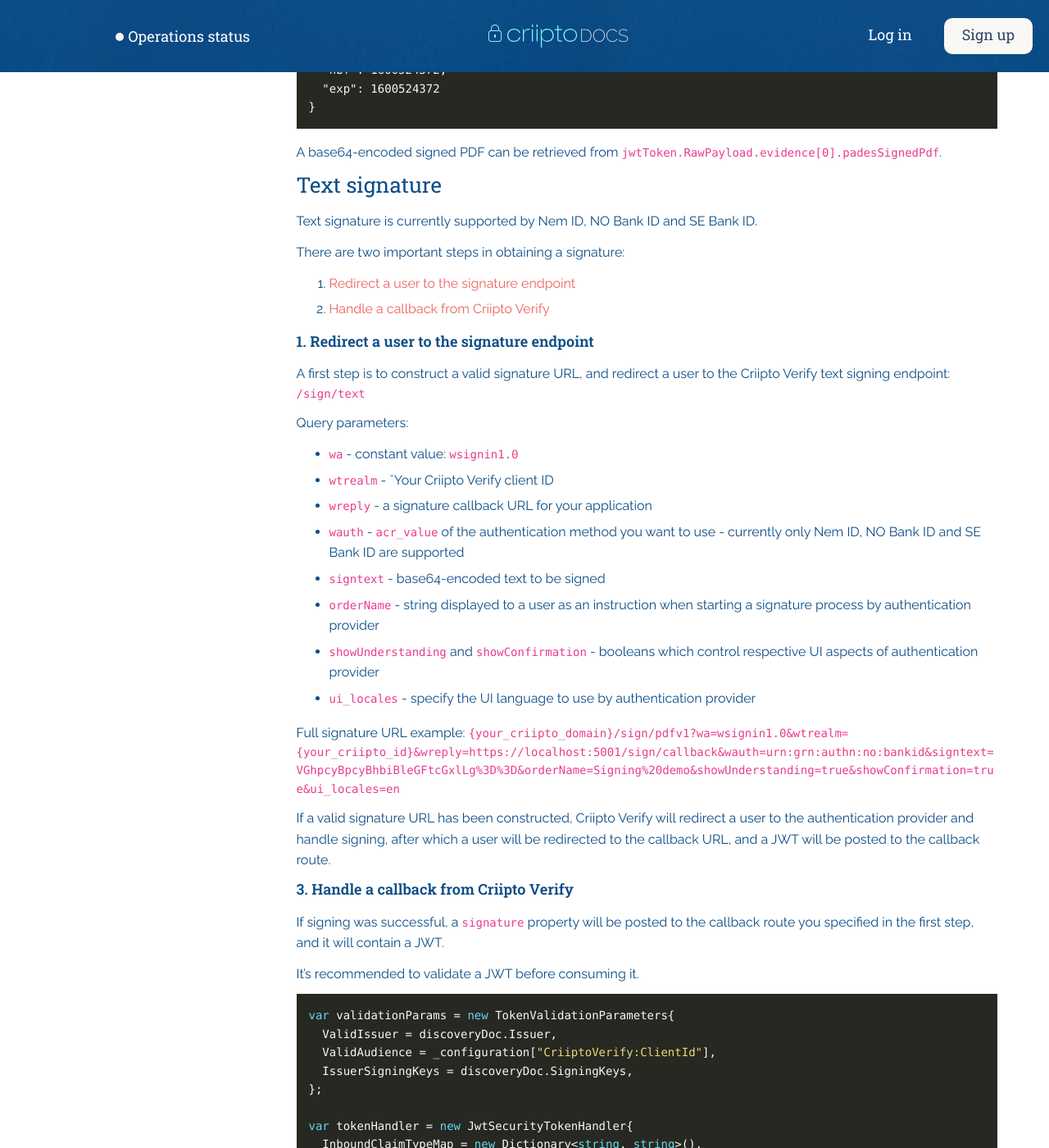
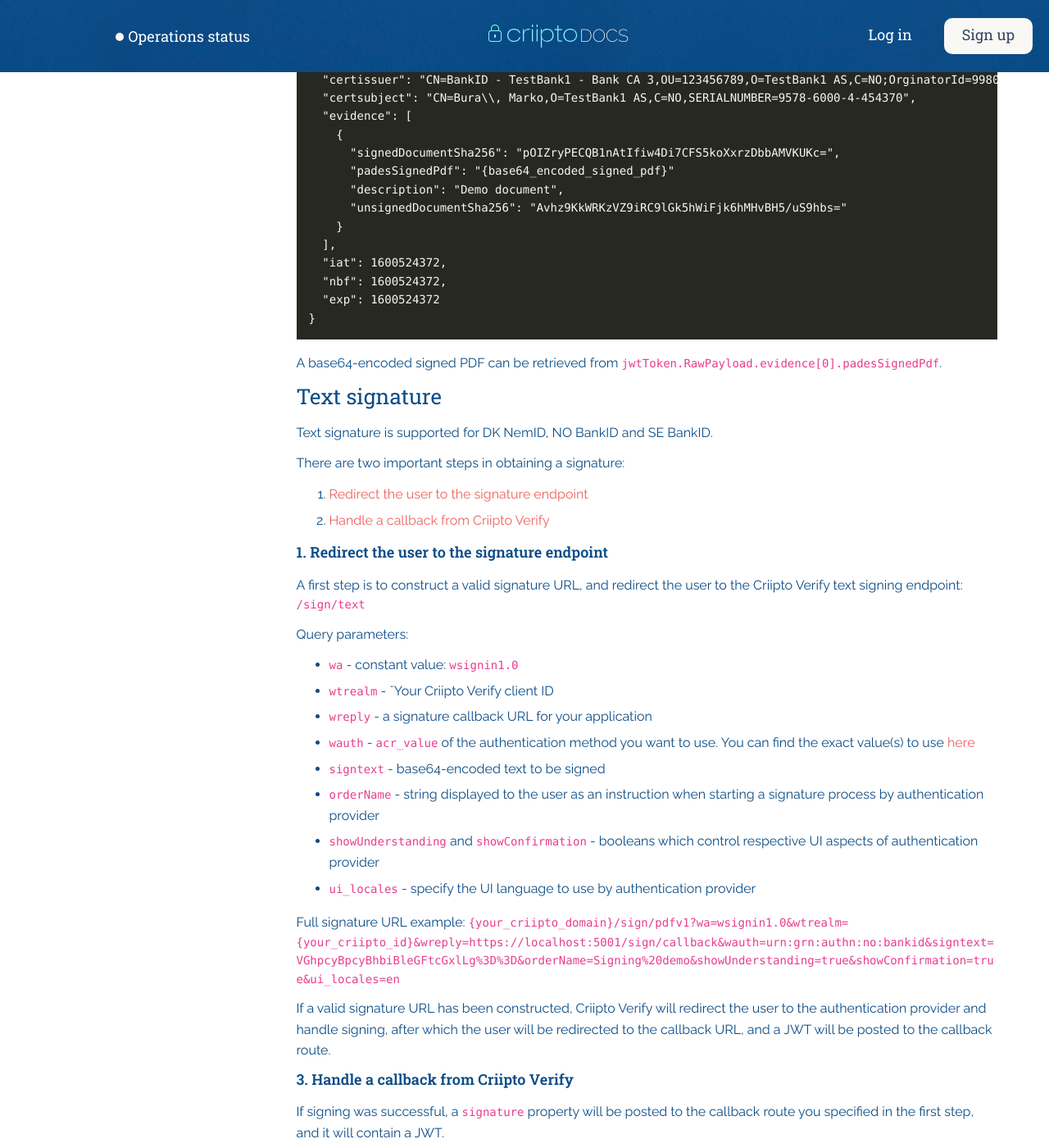
Before and after one commit to criipto/docs-old, a Jekyll site: the page built from signatures/dotnet-core-v3.md, in a window 1280 px wide and 1400 px high, scrolled down 5101 px. Shown: the whole window at 82% size. Built offline with Jekyll 4.4.1, drawn with Linux system fonts in a browser that asks for light colours; some web fonts are replaced; some of the changed text lies outside the part shown.

Commit message:
A bit of rework for the introduction, and a few textual changes in the
detailed walkthroughs.

````diff
--- a/signatures/dotnet-core-v3.md
+++ b/signatures/dotnet-core-v3.md
@@ -2,62 +2,68 @@
 layout: article
 ---
 
-# Criipto Signing
+# Criipto Verify Document Signatures
 
-This tutorial demonstrates how to implement digital signature for PDF or plain text using Criipto Verify signing feature.
+This tutorial demonstrates how to you can easily add digital signature capabilities for PDF and plain text documents to your own application(s), by using Criipto Verify's document signing features.
 
 * [Register application in Criipto Verify](#register)
 * [PDF signature](#pdf)
 * [Plain text signature](#text)
 
-This explains how to set up your application and test with test users. To use real e-IDs for signing, the setup is the same, but you must be [set up for Production](#production)
+The tutorial will walk you through the technical details of the integration process between your application and Criipto Verify, and will also explain how to use test e-ID's to validate your integration. To use real e-ID's for signing, the integration is the same, but you must be [set up for Production](#production).
 
-And note that you need test e-ID users to see your code in action. How to get those is [described further down](#testusers).
+***Note*** _Getting access to test e-ID users is [described here](#testusers)._
 
-You may get a completed and ready to run [sample from GitHub](https://github.com/criipto/signatures-demo) showing the below recipe in the simplest of .NET Core and React.js applications, but similar principals can be applied to any technology, as it mainly relays on making properly structured HTTP requests to Criipto service.
+You can download a ready-to-run [sample from GitHub](https://github.com/criipto/signatures-demo) showing the below recipe in a minimalistic application setup.
 
+***Note***
+_The sample uses a `.NET Core` backend and accompanying `React.js` frontend. If you are building your system on other platforms, no problem. You can do exactly the same in any system that supports `JSON` over `HTTP`._
 
 <a name="register"></a>
 
 ## Register Your Application in Criipto Verify
-After you signed up for Criipto Verify, you must register an application before you can actually try requesting a signature.
+After you signed up for Criipto Verify, you must register an application before you can try requesting a signature. If you gaven't already done this, go to our management dashboard on [manage.criipto.id](https://manage.criipto.id), and navigate to the `Applications` tab and create a new application.
 
-Once you register your application you will also need some of the information for communicating with Criipto Verify. You get these details from the settings of the application in the dashboard.
+The sample application for this tutorial uses the following settings. When you move outside the scope of the demo and start the integration from your own system, change the values accordingly so your system communicates with Criipto Verify using it's dedicated settings.
 
-Specifically you need the following information to configure you application
+![Register App](/images/register-app2.png)
+
+Specifically, you will need the following information:
 
 - _Client ID_ to identify your application to Criipto Verify. In the case below we chose `urn:criipto:samples:no1`
 - _Domain_ on which you will be communicating with Criipto Verify. Could be for example `samples.criipto.id`
+- _Callback URL_ on which your application expects the result of the signing process from Criipto Verify
 
-![Register App](/images/register-app.png)
+### Register Callback URLs
 
-### Register callback URLs
+Before you can start sending requests to Criipto Verify, you need to pre-register the URL(s) on which you expect to receive the returned JSON Web Token (aka a `JWT`) on.
 
-Before you can start sending requests to Criipto Verify you need to register URLs on which you want to receive returned JSON Web Token, JWT.
+These URLs are known as `Callback URL`s, and they are links to your system. Criipto Verify will send the `JWT` containing the outcome of the document signing process only to a pre-registered `Callback URL`.
 
-A Callback URL of your application is a URL where Criipto Verify will post returned JWT after the user has signed the text/pdf. You will need to add this URL to the list of allowed URLs for your application. Callback URLs for the sample project are: `http://localhost:5000/sign/callback` and `https://localhost:5001/sign/callback`
+Callback URLs for the sample project are: `http://localhost:5000/sign/callback` and `https://localhost:5001/sign/callback`:
 
-Make sure to add these to the Callback URLs section of your application. Put each URL on a new line.
+![Callback URLs](/images/callback-urls-signatures.png)
+
+Make sure to add your own `Callback URL`s. Put each URL on a new line.
 
 If you deploy your application to a different URL you will also need to ensure to add that URL to Callback URLs.
 
-
 <a name="pdf"></a>
 
-## PDF signature
+## PDF Documents
 
-PDF signature is currently supported by Bank ID only.
+PDF document signatures are currently supported for Norwegian BankID.
 
 There are three important steps in obtaining a signature:
 1. [Upload a PDF to Criipto Verify and retrieve a redirect URI](#pdfUpload)
-2. [Redirect a user to the redirect URI](#pdfRedirect)
+2. [Redirect the user to the redirect URI](#pdfRedirect)
 3. [Handle a callback from Criipto Verify](#pdfCallback)
 
 <a name="pdfUpload"></a>
 
 ### 1. Upload a PDF to Criipto Verify and retrieve a redirect URI
 
-A first step in obtaining a signature is to upload a PDF document to Criipto Verify, which will responde with a redirect URI where you have to redirect a user to complete the signature process.
+A first step in obtaining a signature is to upload one or more PDF documents to Criipto Verify, which will respond with a redirect URI where you have to redirect the users browser to, so they can complete the signature process.
 
 Endpoint: `/sign/pdfv1`
 
@@ -65,7 +71,7 @@
   * `wa` - constant value: `wsignin1.0`
   * `wtrealm` - Your Criipto Verify Client ID
   * `wreply` - a signature callback URL for your application
-  * `wauth` - `acr_value` of the authentication method you want to use - currently only Bank ID is supported: `urn:grn:authn:no:bankid`
+  * `wauth` - `acr_value` of the authentication method you want to use: `urn:grn:authn:no:bankid`
   * `ui_locales` - specify the UI language to use by authentication provider
 
 Body parameters:
@@ -73,8 +79,8 @@
   * documents: List\<PdfDocument\>
 
 SignProperties class:
-  * `orderName` - string displayed to a user as an instruction when starting a signature process by authentication provider
-  * `showConfirmation` and `showUnderstanding` - booleans which control respective UI aspects of authentication provider
+  * `orderName` - string displayed to the user as an instruction when starting the signature process
+  * `showConfirmation` and `showUnderstanding` - booleans that controls some aspect of the native provider's UX
 ```c#
 public class SignProperties {
   public string orderName {get; set;}
@@ -84,7 +90,7 @@
 ```
 
 PdfDocument class:
-  * `description` - string, document description,
+  * `description` - string, per-document description displayed to the user
   * `pdf` - string, base64 encoded PDF document
   * `seal` - Object\<PdfSeal\>, specify an absolute position of the seal in the signed document
 ```c#
@@ -130,21 +136,26 @@
 };
 ```
 
-If successful, Criipto Verify will respond with a `redirectUri`.
+If successful, Criipto Verify will respond with a `JSON` literal with a `redirectUri` property:
+```
+{
+  "redirectUri": "a URL that you must redirect the users browser to"
+}
+```
 
 <a name="pdfRedirect"></a>
 
-### 2. Redirect a user to the redirect URI
+### 2. Redirect the users browser to the redirect URI
 
-After you have successfully retrieved a redirect URI from Criipto Verify, you have to redirect a user to the redirect URI. Here a user will have a chance to review the document once again and proceed with signing.
+After you have successfully retrieved a redirect URI from Criipto Verify, you have to redirect the users browser to the redirect URI. The user will then be given the chance to review the document(s) and proceed to the actual signing.
 
 <a name="pdfCallback"></a>
 
-### 3. Handle a callback from Criipto Verify
+### 3. Handle the callback from Criipto Verify
 
-If signing was successful, a `signature` property will be posted to the callback route you specified in the first step, and it will contain a JWT.
+If signing was successful, a `signature` property will be posted to the `Callback URL` you specified in the first step, and it will contain a JWT.
 
-It's recommended to validate a JWT before consuming it.
+Your system must now validate the JWT before consuming it for production purposes (such as storing it for bookkeeping purposes).
 
 ```c#
 var validationParams = new TokenValidationParameters{
@@ -167,7 +178,7 @@
 }
 ```
 
-In the example above, `jwtToken.RawPayload` will contain information about a user who signed the document, and a base64-encoded PDF with the seal. Below is an example of a `jwtToken.RawPayload` retrieved from one of the test users.
+In the example above, `jwtToken.RawPayload` will contain information about the user that signed the document, and a base64-encoded PDF with the seal. Below is an example of a `jwtToken.RawPayload` retrieved from one of the test users.
 
 ```
 {
@@ -198,36 +209,35 @@
 
 A base64-encoded signed PDF can be retrieved from `jwtToken.RawPayload.evidence[0].padesSignedPdf`.
 
-
 <a name="text"></a>
 
 ## Text signature
 
-Text signature is currently supported by Nem ID, NO Bank ID and SE Bank ID.
+Text signature is supported for DK NemID, NO BankID and SE BankID.
 
 There are two important steps in obtaining a signature:
-1. [Redirect a user to the signature endpoint](#textRedirect)
+1. [Redirect the user to the signature endpoint](#textRedirect)
 2. [Handle a callback from Criipto Verify](#textCallback)
 
 <a name="textRedirect"></a>
 
-### 1. Redirect a user to the signature endpoint
+### 1. Redirect the user to the signature endpoint
 
-A first step is to construct a valid signature URL, and redirect a user to the Criipto Verify text signing endpoint: `/sign/text`
+A first step is to construct a valid signature URL, and redirect the user to the Criipto Verify text signing endpoint: `/sign/text`
 
 Query parameters:
   * `wa` - constant value: `wsignin1.0`
   * `wtrealm` - ˇYour Criipto Verify client ID
   * `wreply` - a signature callback URL for your application
-  * `wauth` - `acr_value` of the authentication method you want to use - currently only Nem ID, NO Bank ID and SE Bank ID are supported
+  * `wauth` - `acr_value` of the authentication method you want to use. You can find the exact value(s) to use [here](#acr_values)
   * `signtext` - base64-encoded text to be signed
-  * `orderName` - string displayed to a user as an instruction when starting a signature process by authentication provider
+  * `orderName` - string displayed to the user as an instruction when starting a signature process by authentication provider
   * `showUnderstanding` and `showConfirmation` - booleans which control respective UI aspects of authentication provider
   * `ui_locales` - specify the UI language to use by authentication provider
 
 Full signature URL example: `{your_criipto_domain}/sign/pdfv1?wa=wsignin1.0&wtrealm={your_criipto_id}&wreply=https://localhost:5001/sign/callback&wauth=urn:grn:authn:no:bankid&signtext=VGhpcyBpcyBhbiBleGFtcGxlLg%3D%3D&orderName=Signing%20demo&showUnderstanding=true&showConfirmation=true&ui_locales=en`
 
-If a valid signature URL has been constructed, Criipto Verify will redirect a user to the authentication provider and handle signing, after which a user will be redirected to the callback URL, and a JWT will be posted to the callback route.
+If a valid signature URL has been constructed, Criipto Verify will redirect the user to the authentication provider and handle signing, after which the user will be redirected to the callback URL, and a JWT will be posted to the callback route.
 
 <a name="textCallback"></a>
 
@@ -258,7 +268,7 @@
 }
 ```
 
-In the example above, `jwtToken.RawPayload` will contain information about a user who signed the text. Below is an example of a `jwtToken.RawPayload` retrieved from one of the test users.
+In the example above, `jwtToken.RawPayload` will contain information about the user who signed the text. Below is an example of a `jwtToken.RawPayload` retrieved from one of the test users.
 
 ```
 {
@@ -293,3 +303,8 @@
 ## Setting up for Production
 
 {% include snippets/set-up-production.md %}
+
+<a name="acr_values"></a>
+
+## List of acr_values
+{% include snippets/login-methods.md %}
````
Also changed, not shown: other parts of signatures/dotnet-core-v3.md (+1 -1 lines), images/callback-urls-signatures.png (added).
